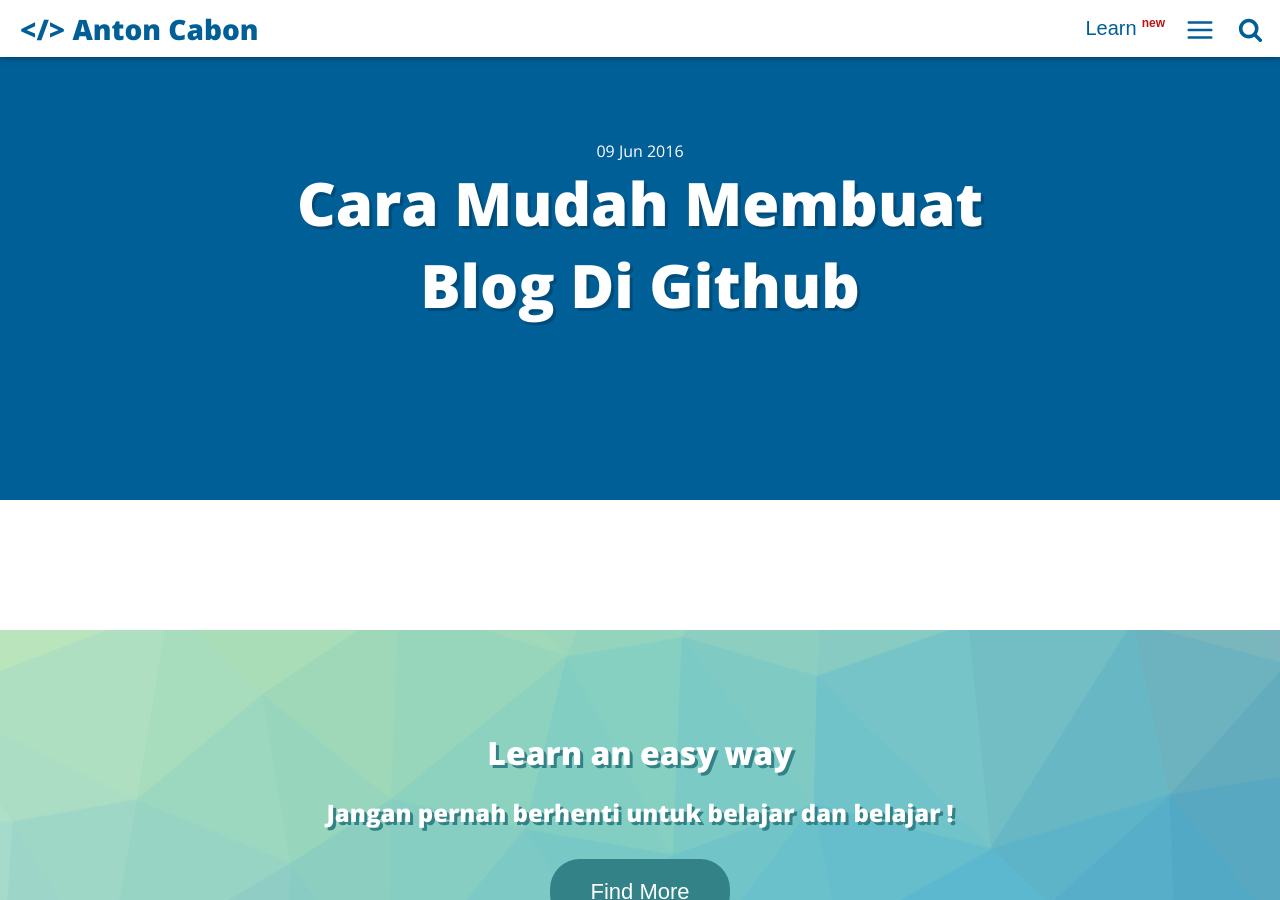
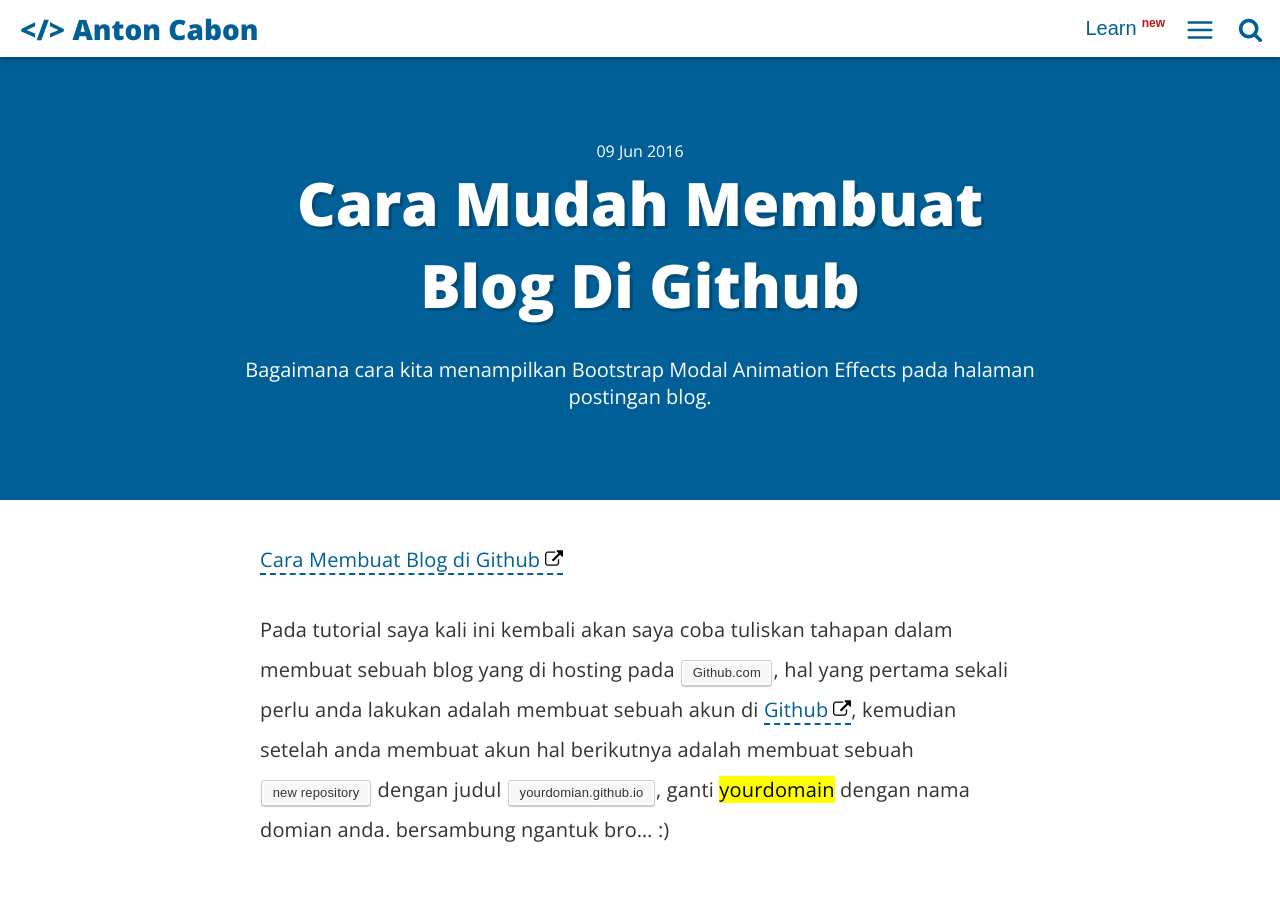
Before and after one commit to antoncabon/antoncabon.github.io, a Jekyll site: the page built from _posts/2016-06-09-cara-mudah-membuat-blog-di-github.md, in a window 1280 px wide and 900 px high. Built offline with Jekyll 4.4.1, drawn with Linux system fonts in a browser that asks for light colours; comment, search, counter and statistics services are not loaded.

Commit message:
Update 2016-06-09-cara-mudah-membuat-blog-di-github.md

```diff
--- a/_posts/2016-06-09-cara-mudah-membuat-blog-di-github.md
+++ b/_posts/2016-06-09-cara-mudah-membuat-blog-di-github.md
@@ -2,10 +2,15 @@
 layout: post
 title: "Cara Mudah Membuat Blog Di Github"
 date: 2016-06-09 01:38:37
-image: '/assets/img/'
-description:
+image: '/assets/img/tutorial/blog-github.jpg'
+description: "Bagaimana cara kita menampilkan Bootstrap Modal Animation Effects pada halaman postingan blog."
 tags:
+- blogging
+- tutorial
 categories:
-twitter_text:
-introduction:
+twitter_text: "Cara Mudah Membuat Blog Di Github"
+introduction: "Bagaimana cara kita menampilkan Bootstrap Modal Animation Effects pada halaman postingan blog."
 ---
+[Cara Membuat Blog di Github](https://antoncabon.github.io/assets/img/tutorial/blog-github.jpg)
+
+Pada tutorial saya kali ini kembali akan saya coba tuliskan tahapan dalam membuat sebuah blog yang di hosting pada <kbd>Github.com</kbd>, hal yang pertama sekali perlu anda lakukan adalah membuat sebuah akun di [Github](https://github.com), kemudian setelah anda membuat akun hal berikutnya adalah membuat sebuah <kbd>new repository</kbd> dengan judul <kbd>yourdomian.github.io</kbd>, ganti <mark>yourdomain</mark> dengan nama domian anda. bersambung ngantuk bro... :)
```
